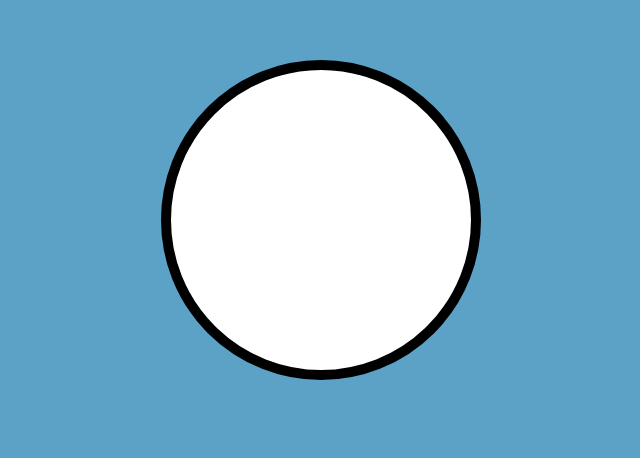
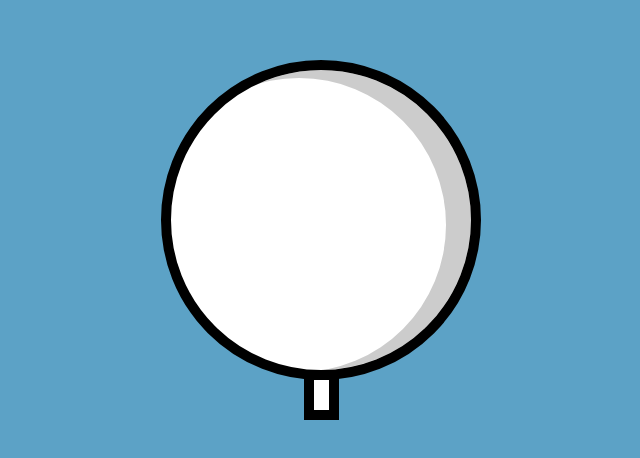
Before and after one commit to gertie-sheshe/css-art, a React (Create React App) app: page / in a window 1280 px wide. Shown: the part 180-638 px from the top of the page, without its empty margins (319-959 px from the left). Built offline with nearby package versions, Linux system fonts and the light colour scheme.

Commit message:
head and neck

```diff
--- a/src/components/cool-face/cool-face.scss
+++ b/src/components/cool-face/cool-face.scss
@@ -15,6 +15,29 @@
             border-radius: 50%;
             border: 10px solid black;
             background: white;
+            position: relative;
+            justify-content: center;
+            display: flex;
+            align-items: baseline;
+        }
+
+        .head::before {
+            content: "";
+            position: absolute;
+            width: 300px;
+            height: 300px;
+            border-radius: 50%;
+            box-shadow: inset -22px 5px 0 3px rgba(0,0,0,.2);
+        }
+
+        .head:after {
+            content: "";
+            position: absolute;
+            width: 15px;
+            height: 30px;
+            background: white;
+            margin-top: 300px;
+            border: 10px solid black;
         }
       }
   }
```
